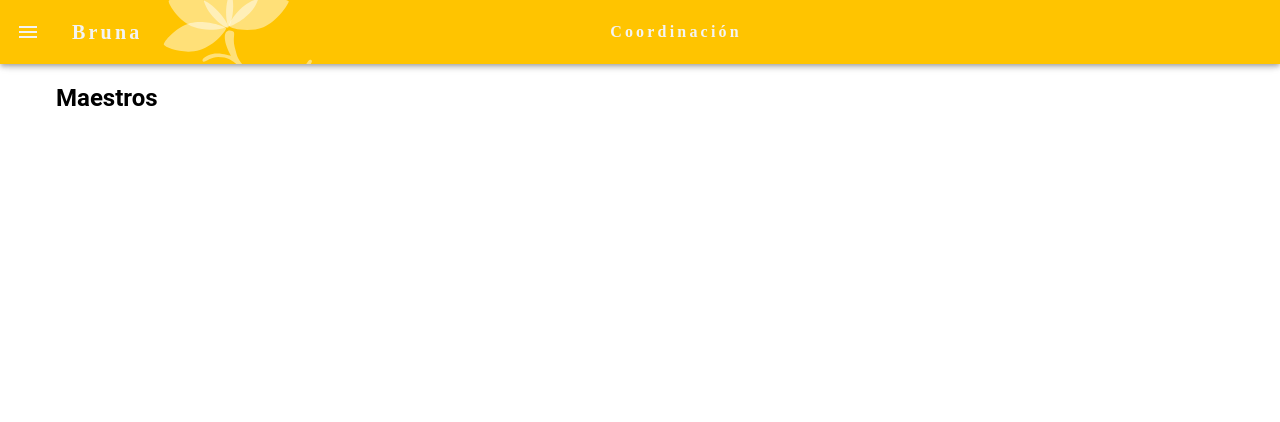
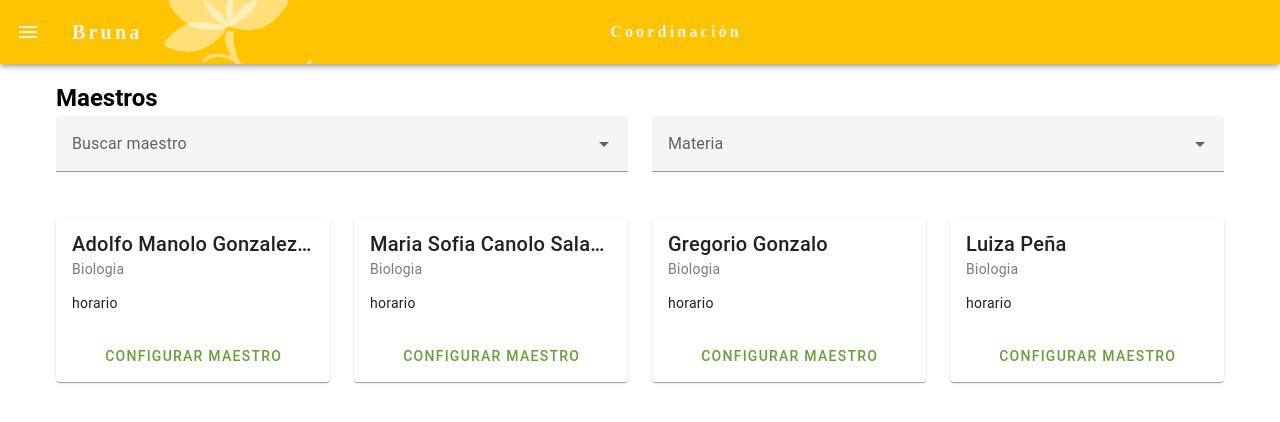
Before and after one commit to Bruna-team/Brunapp, a Vue app: page /maestros in a window 1280 px wide. Shown: the top 422 px of the page. Built offline with nearby package versions, Linux system fonts and the light colour scheme; a web font is replaced by a local one.

Commit message:
Creado componente para configurar maestros. Agergados inputs de filtros para buscar maestros en al vista de maestros. Agregada estructura principal para la vista de maestros

```diff
--- /dev/null
+++ b/src/components/ConfigurarMaestro.vue
@@ -0,0 +1,88 @@
+<script setup lang="ts">
+import { ref, computed } from 'vue';
+const props = defineProps({
+  materias: {
+    type: Object,
+    default: {}
+  },
+})
+const materias = computed(()=> props.materias)
+const rols = ref([
+  {
+    id:0,
+    rol: 'Profesor',
+  },
+  {
+    id:1,
+    rol: 'Coordinación',
+  },
+  {
+    id:2,
+    rol: 'Guía',
+  }
+])
+const rol = ref({id: 0, rol: 'Profesor'})
+</script>
+<template>
+<v-dialog width="700">
+  <template v-slot:activator="{ props }">
+    <v-btn v-bind="props" color="secundario" text="Configurar maestro"> </v-btn>
+  </template>
+
+  <template v-slot:default="{ isActive }">
+    <v-card title="Dialog">
+      <v-card-text>
+        <v-row>
+          <v-col cols="12" md="6">
+            <v-combobox
+              chips
+              label="Materia"
+              :items="Object.values(materias)"
+              item-title="materia"
+              item-value="id"
+            />
+          </v-col>
+          <v-col cols="12" md="6">
+            <v-combobox
+              chips
+              label="Asignar rol"
+              v-model="rol"
+              :items="Object.values(rols)"
+              return-object
+              item-title="rol"
+              item-value="id"
+            />
+          </v-col>
+          <v-col cols="12" md="6">
+            <v-combobox
+              v-if="rol.id == 2"
+              chips
+              label="Asignar sección como guía"
+              :items="Object.values(materias)"
+              item-title="materia"
+              item-value="id"
+            />
+          </v-col>
+          <v-col cols="12" md="6">
+            <v-combobox
+              chips
+              label="Horarios"
+              :items="Object.values(materias)"
+              item-title="materia"
+              item-value="id"
+            />
+          </v-col>
+        </v-row>
+      </v-card-text>
+      <v-card-actions>
+        <v-spacer></v-spacer>
+        <v-btn
+          prepend-icon="mdi-close"
+          text="Cerrar"
+          @click="isActive.value = false"
+        ></v-btn>
+      </v-card-actions>
+    </v-card>
+  </template>
+</v-dialog>
+</template>
--- a/src/views/VistaMaestros.vue
+++ b/src/views/VistaMaestros.vue
@@ -1,5 +1,104 @@
+<script setup lang="ts">
+import { ref } from 'vue';
+import ConfigurarMaestro from '../components/ConfigurarMaestro.vue';
+const profes = ref([
+  {
+    id: 1,
+    nombre: 'Adolfo Manolo Gonzalez Hernandez' ,
+    nom_per: 'Adolfo',
+    snom_per: 'Manolo',
+    ape_per: 'Gonzalez',
+    sape_per: 'Hernandez',
+    materia: 'Biologia',
+  },
+  {
+    id: 2,
+    nombre: 'Maria Sofia Canolo Salado' ,
+    nom_per: 'Adolfo',
+    snom_per: 'Manolo',
+    ape_per: 'Gonzalez',
+    sape_per: 'Hernandez',
+    materia: 'Biologia',
+  },
+  {
+    id: 3,
+    nombre: 'Gregorio Gonzalo' ,
+    nom_per: 'Adolfo',
+    snom_per: 'Manolo',
+    ape_per: 'Gonzalez',
+    sape_per: 'Hernandez',
+    materia: 'Biologia',
+  },
+  {
+    id: 4,
+    nombre: 'Luiza Peña' ,
+    nom_per: 'Adolfo',
+    snom_per: 'Manolo',
+    ape_per: 'Gonzalez',
+    sape_per: 'Hernandez',
+    materia: 'Biologia',
+  }
+])
+const materias = ref([
+  {
+    id: 1,
+    materia: 'Biologia',
+  },
+  {
+    id: 2,
+    materia: 'Matemática',
+  },
+  {
+    id: 3,
+    materia: 'Ingles',
+  },
+  {
+    id: 4,
+    materia: 'Geografia',
+  }
+])
+</script>
 <template>
   <v-container>
     <h2>Maestros</h2>
+    <v-row>
+      <v-col>
+        <v-combobox
+          multiple
+          label="Buscar maestro"
+          no-data-text="No se encontro maestros con ese nombre"
+          :items="Object.values(profes)"
+          item-title="nombre"
+          item-value="id"
+          return-object
+        />
+      </v-col>
+      <v-col>
+        <v-combobox
+          multiple
+          chips
+          label="Materia"
+          :items="Object.values(materias)"
+          item-title="materia"
+          item-value="id"
+        />
+      </v-col>
+    </v-row>
+    <v-row>
+      <v-col v-for="p in profes" :key="p.id">
+        <v-card>
+          <v-card-item>
+            <v-card-title>{{ p.nombre }}</v-card-title>
+            <v-card-subtitle>{{ p.materia }}</v-card-subtitle>
+          </v-card-item>
+          <v-card-text>
+            horario
+          </v-card-text>
+          <v-card-actions class="justify-center">
+            <configurar-maestro :materias="materias" />
+          </v-card-actions>
+        </v-card>
+      </v-col>
+    </v-row>
   </v-container>
 </template>
```
